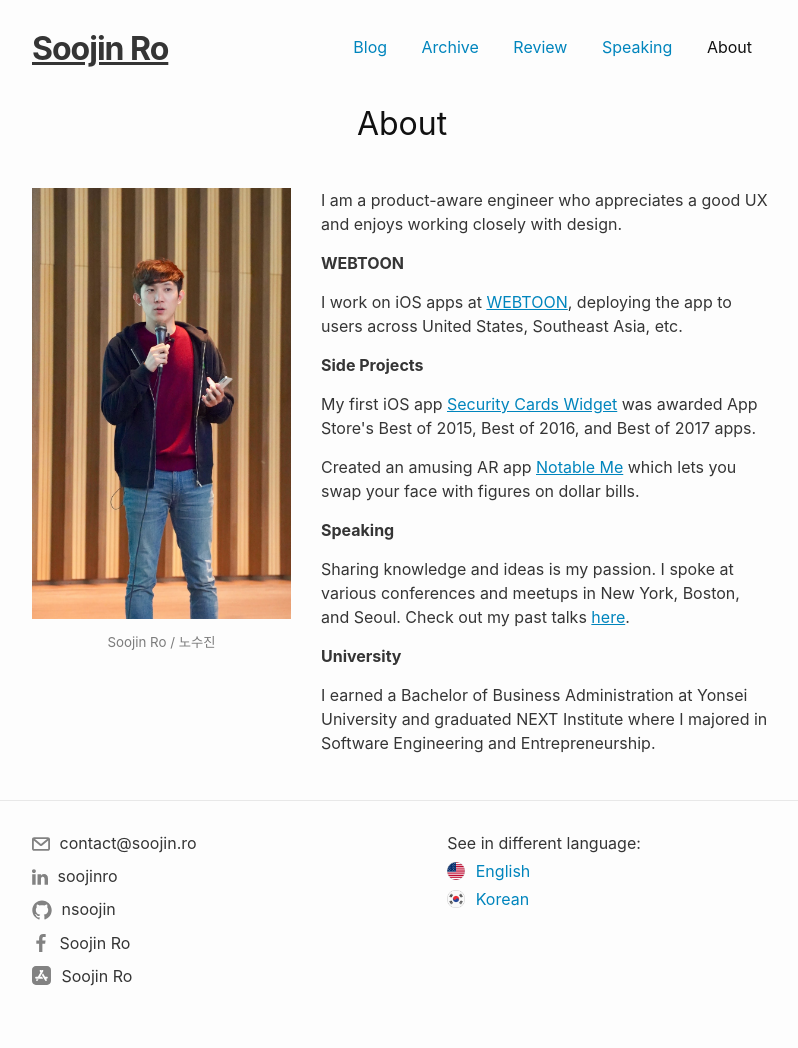
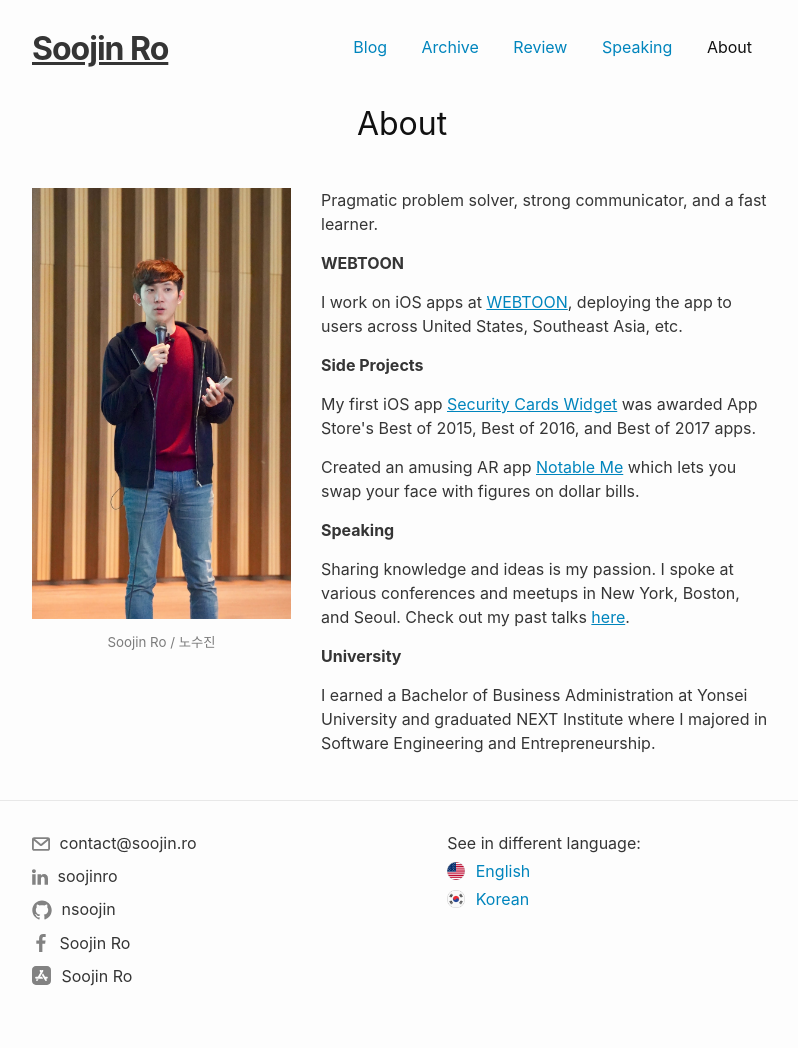
Before and after one commit to nsoojin/nsoojin.github.io, a Jekyll site: the page built from about/index.md, in a window 1280 px wide. Shown: the whole page, without its empty margins (238-1036 px from the left). Built offline with Jekyll 4.4.1, drawn with Linux system fonts in a browser that asks for light colours.

Commit message:
Change about.md one-line title

```diff
--- a/about/index.md
+++ b/about/index.md
@@ -21,7 +21,7 @@ permalink: /about
 </div>
 
 <div id="rightCol">
-  <p>I am a product-aware engineer who appreciates a good UX and enjoys working closely with design.</p>
+  <p>Pragmatic problem solver, strong communicator, and a fast learner.</p>
 
   <p><b>WEBTOON</b></p>
 
```
